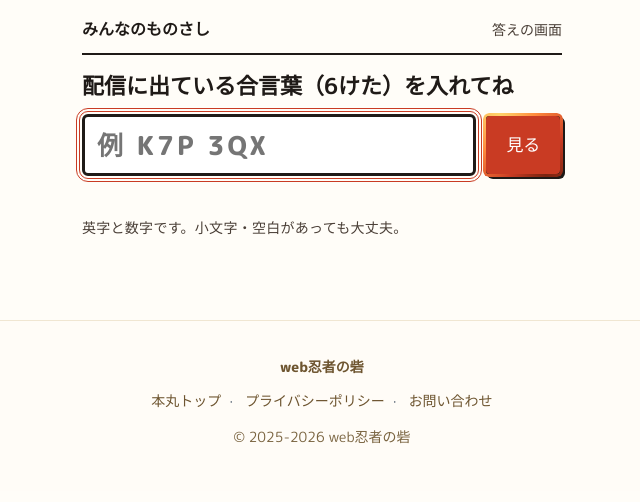
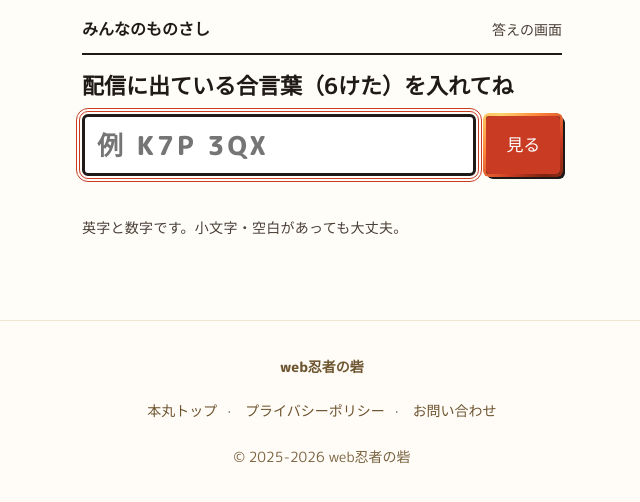
Before and after one commit to kkp-15/ninja-monosashi, a plain HTML site: page a/index.html in a window 1280 px wide. Shown: the whole page, without its empty margins (318-958 px from the left). Drawn offline with Linux system fonts and the light colour scheme.

Commit message:
共通フッターのリンクを押しやすく（上下に余白・高さ48px）
Co-Authored-By: Claude Opus 5.5 <noreply@anthropic.com>

```diff
--- a/a/index.html
+++ b/a/index.html
@@ -73,9 +73,9 @@ body{margin:0}
 <footer style="text-align:center;padding:2rem 1rem 2.5rem;font-size:.875rem;color:#5f6b7a;line-height:2;border-top:1px solid #f0e6d2;margin-top:2.5rem;background:#fffcf7;">
   <div style="font-weight:800;color:#6e5530;font-size:.875rem;margin-bottom:0.4rem;">web忍者の砦</div>
   <div>
-    <a href="https://kkpwebninja.com/" target="_blank" rel="noopener" style="color:#6e5530;text-decoration:none;margin:0 0.5rem;">本丸トップ</a>·
-    <a href="https://privacypolicy.kkpwebninja.com/" target="_blank" rel="noopener" style="color:#6e5530;text-decoration:none;margin:0 0.5rem;">プライバシーポリシー</a>·
-    <a href="https://kkpwebninja.com/otoiawase" target="_blank" rel="noopener" style="color:#6e5530;text-decoration:none;margin:0 0.5rem;">お問い合わせ</a>
+    <a href="https://kkpwebninja.com/" target="_blank" rel="noopener" style="display:inline-block;padding:10px 2px;color:#6e5530;text-decoration:none;margin:0 0.5rem;">本丸トップ</a>·
+    <a href="https://privacypolicy.kkpwebninja.com/" target="_blank" rel="noopener" style="display:inline-block;padding:10px 2px;color:#6e5530;text-decoration:none;margin:0 0.5rem;">プライバシーポリシー</a>·
+    <a href="https://kkpwebninja.com/otoiawase" target="_blank" rel="noopener" style="display:inline-block;padding:10px 2px;color:#6e5530;text-decoration:none;margin:0 0.5rem;">お問い合わせ</a>
   </div>
   <div style="margin-top:0.5rem;color:#7a6440;">© 2025-2026 web忍者の砦</div>
 </footer>
```
Also changed, not shown: haishin/index.html (+3 -3 lines), index.html (+3 -3 lines).
